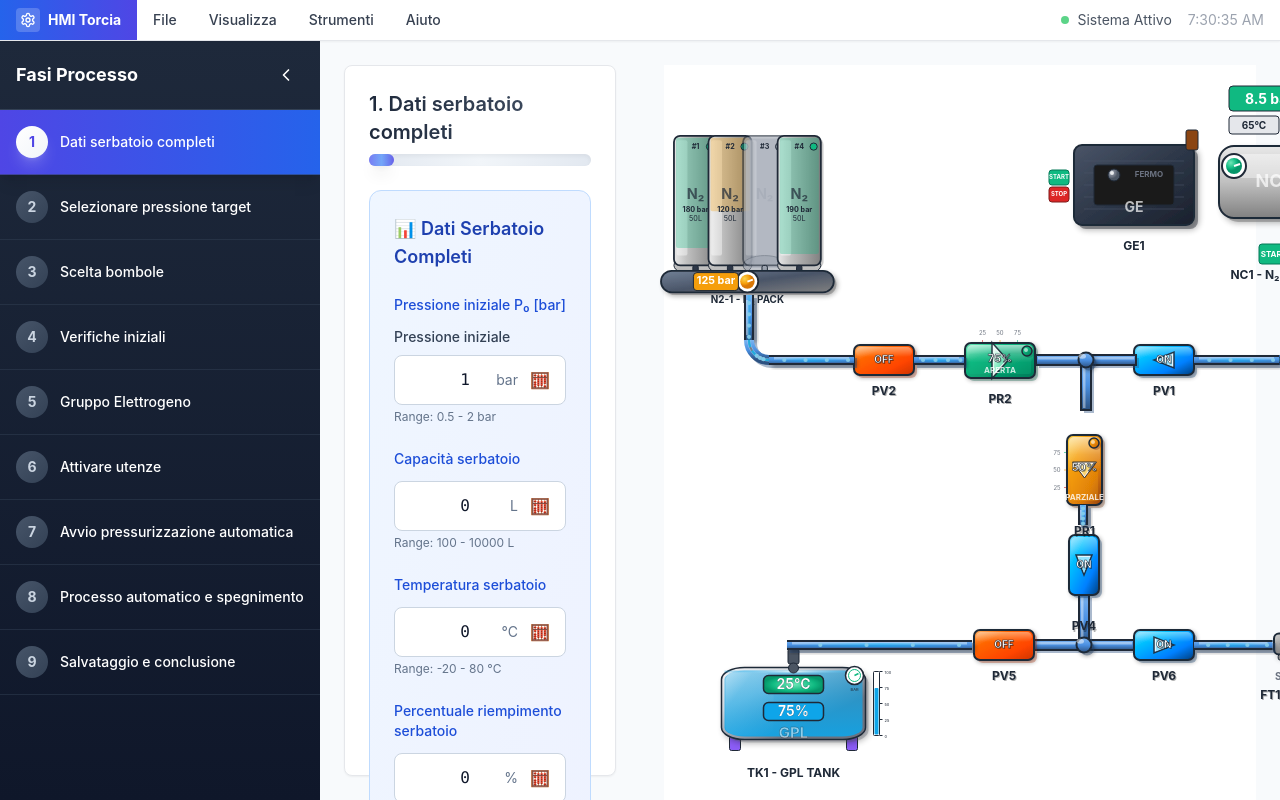
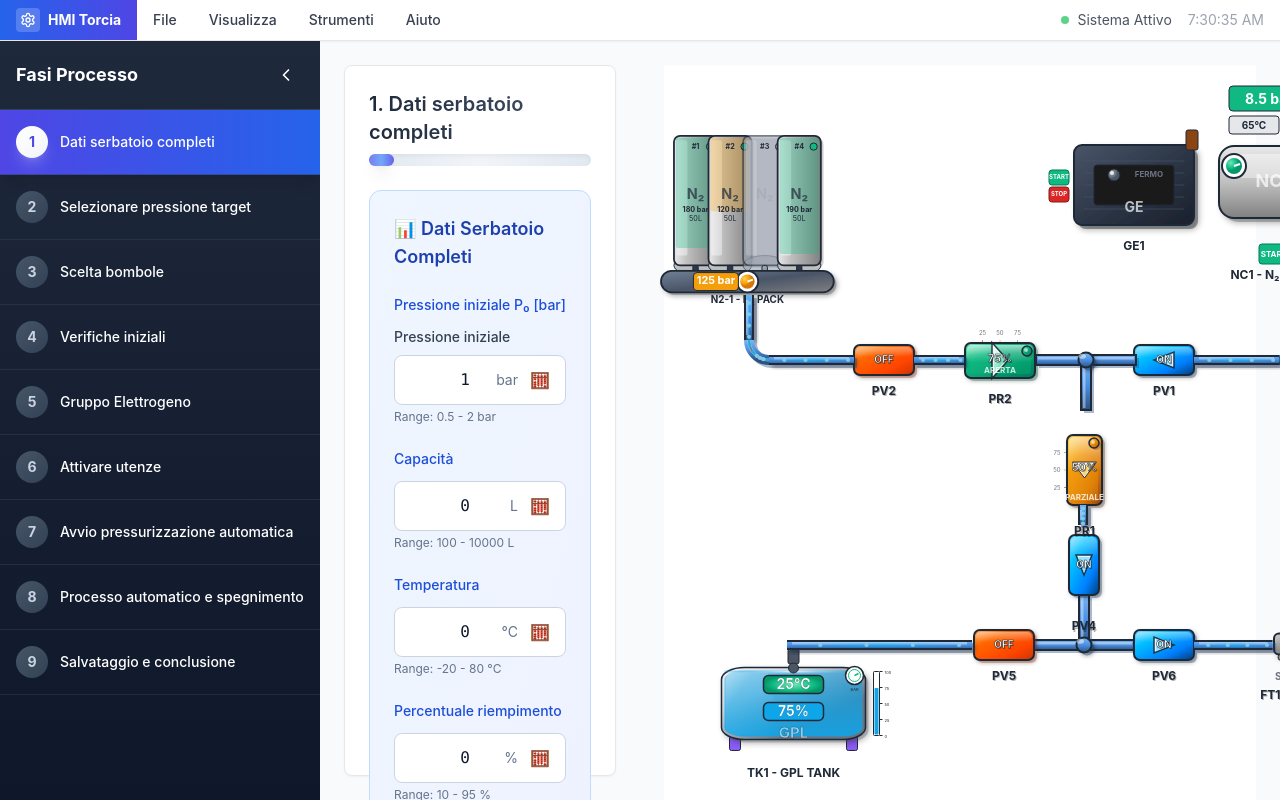
Before and after one commit to rimoric/torcia, a React (Vite) app: page / in a window 1280 px wide. Built offline with nearby package versions, Linux system fonts and the light colour scheme.

Commit message:
Update TankDataPanel.tsx

```diff
--- a/src/components/panels/TankDataPanel.tsx
+++ b/src/components/panels/TankDataPanel.tsx
@@ -51,7 +51,7 @@ export default function TankDataPanel({
 
           {/* Capacità serbatoio */}
           <div>
-            <p className="text-blue-700 text-sm mb-3 font-medium">Capacità serbatoio</p>
+            <p className="text-blue-700 text-sm mb-3 font-medium">Capacità</p>
             <NumericInput
               value={volumeProdotto || 0}
               onChange={setVolumeProdotto}
@@ -65,7 +65,7 @@ export default function TankDataPanel({
 
           {/* Temperatura serbatoio */}
           <div>
-            <p className="text-blue-700 text-sm mb-3 font-medium">Temperatura serbatoio</p>
+            <p className="text-blue-700 text-sm mb-3 font-medium">Temperatura</p>
             <NumericInput
               value={temperatura || 0}
               onChange={setTemperatura}
@@ -79,7 +79,7 @@ export default function TankDataPanel({
 
           {/* Percentuale riempimento */}
           <div>
-            <p className="text-blue-700 text-sm mb-3 font-medium">Percentuale riempimento serbatoio</p>
+            <p className="text-blue-700 text-sm mb-3 font-medium">Percentuale riempimento</p>
             <NumericInput
               value={riempPerc || 0}
               onChange={setRiempPerc}
```
